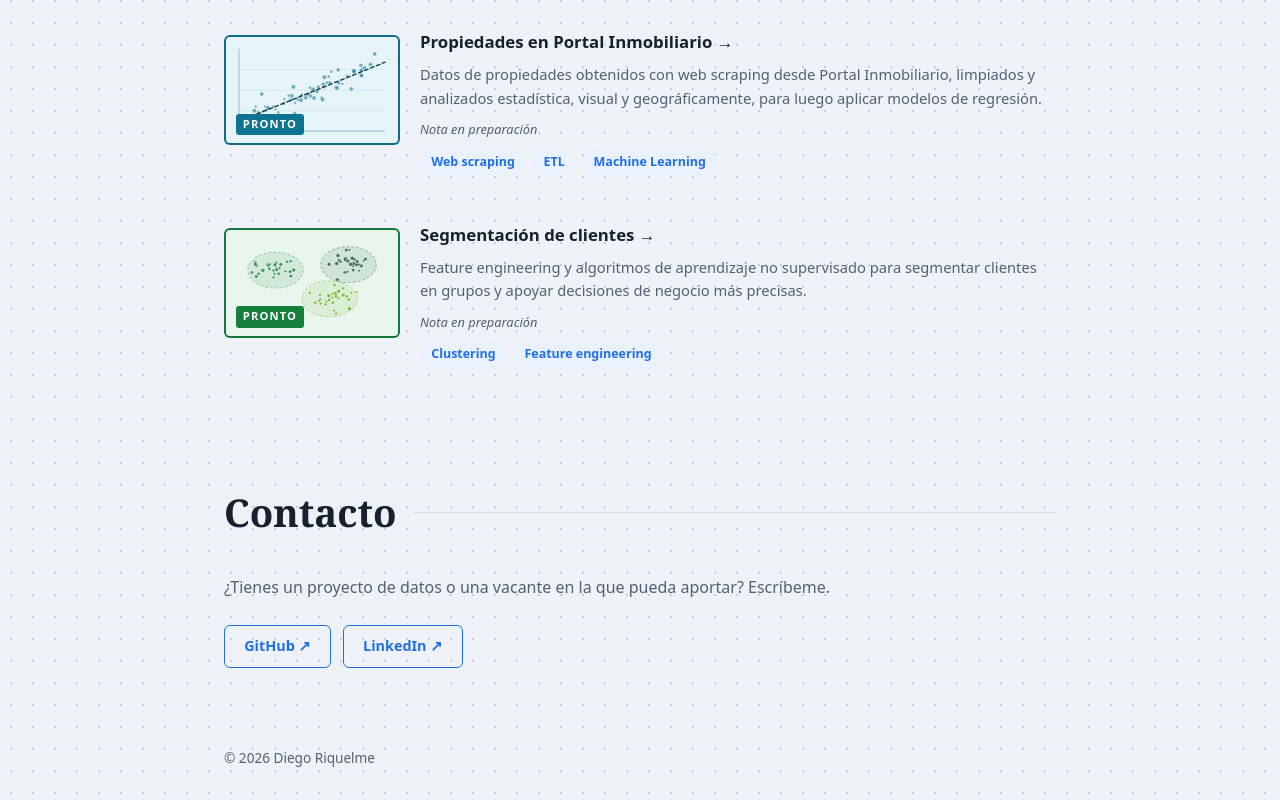
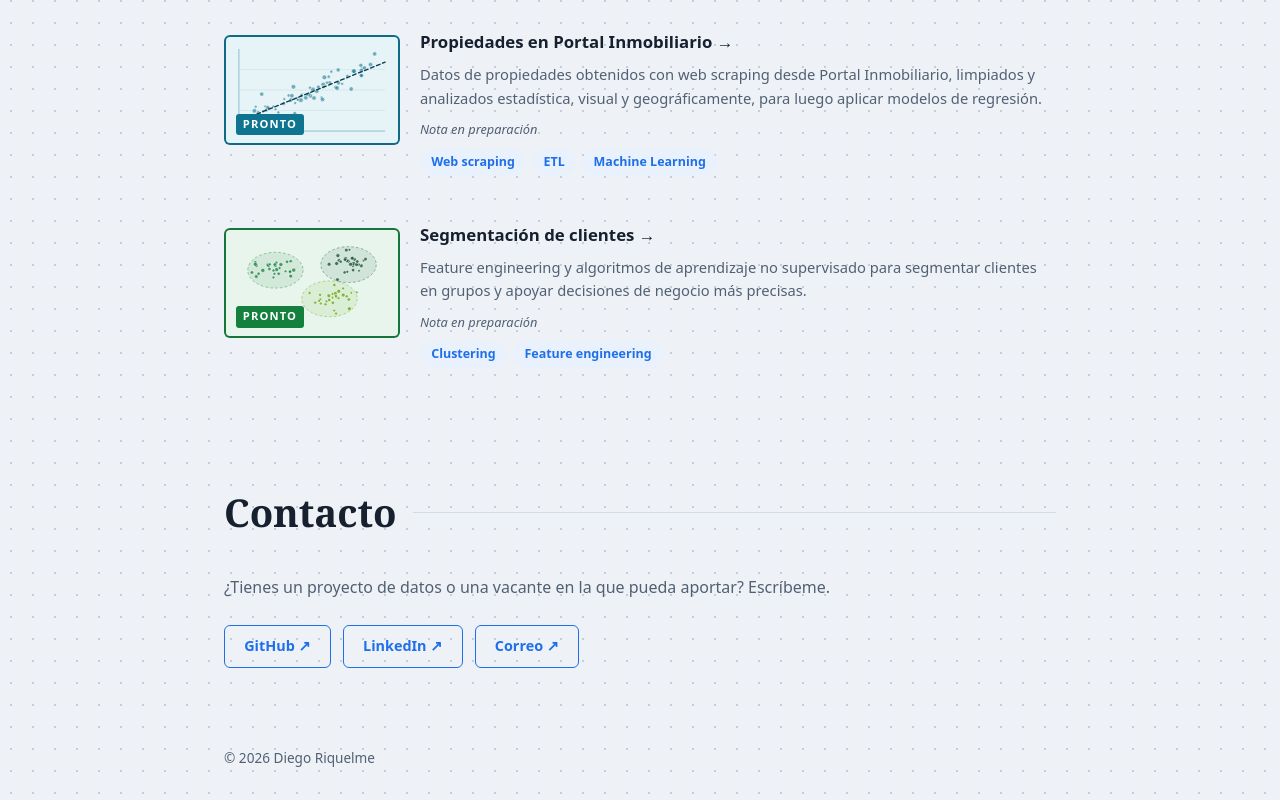
Before and after one commit to rrdiegoisaac/portfolio, a React (Vite) app: page / in a window 1280 px wide. Shown: the part 2562-3362 px from the top of the page. Built offline with nearby package versions, Linux system fonts and the light colour scheme.

Commit message:
feat(contacto): agregar enlace al correo

```diff
--- a/src/components/Contact.jsx
+++ b/src/components/Contact.jsx
@@ -1,10 +1,10 @@
 import './Contact.css'
 
-// Los enlaces sin href no se muestran: completa el correo cuando quieras publicarlo.
+// Los enlaces sin href no se muestran.
 const links = [
   { label: 'GitHub', href: 'https://github.com/rrdiegoisaac' },
   { label: 'LinkedIn', href: 'https://www.linkedin.com/in/rrdiegoisaac/' },
-  { label: 'Correo', href: '' }, // formato: 'mailto:tu@correo.com'
+  { label: 'Correo', href: 'mailto:rrdiegoisaac@gmail.com' },
 ]
 
 function Contact() {
```
